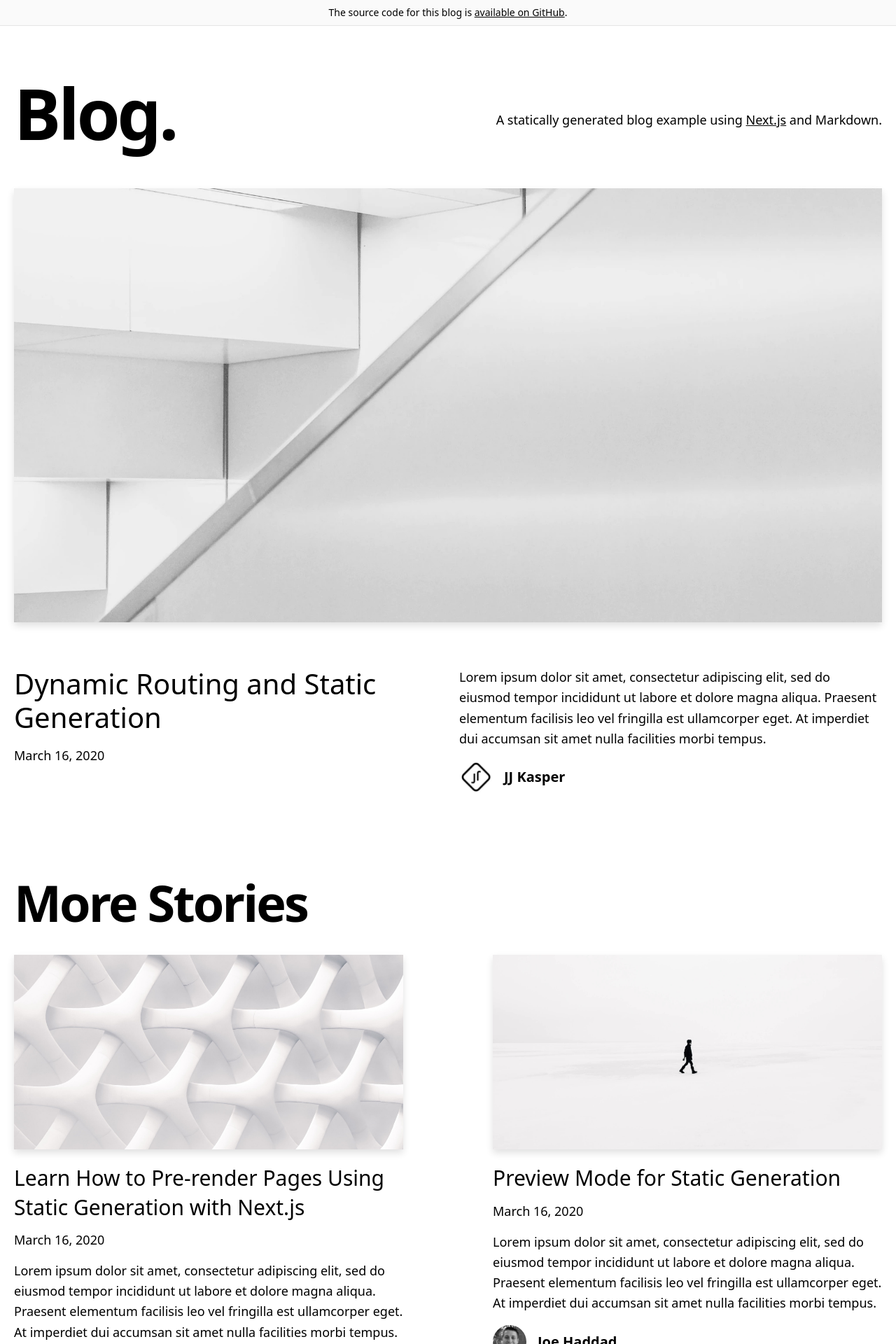
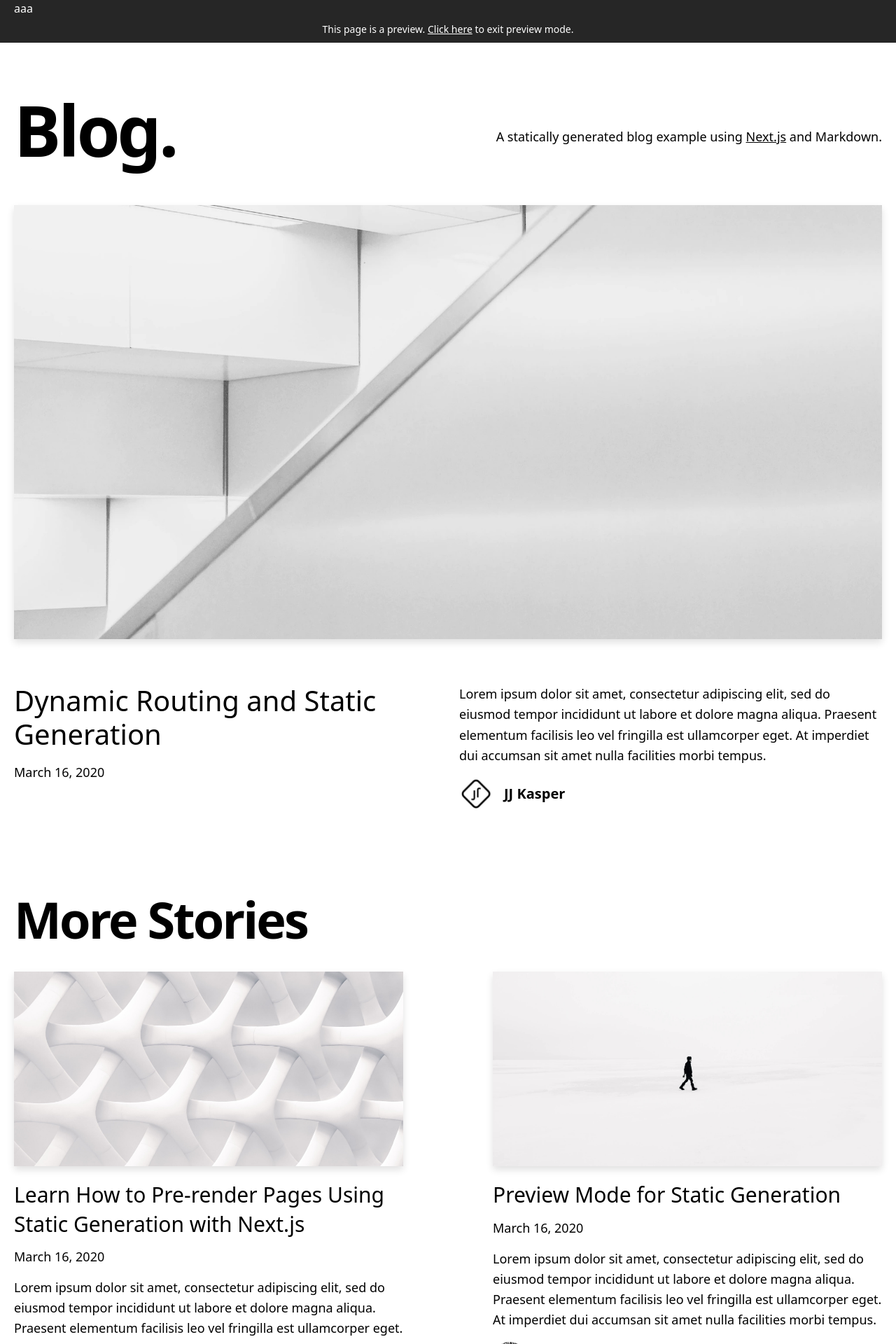
Before and after one commit to Snails8/my-blog, a Next.js app: page / in a window 1280 px wide. Shown: the top 1920 px of the page at 70% size. Built offline with nearby package versions, Linux system fonts and the light colour scheme.

Commit message:
add: 色々調整

```diff
--- /dev/null
+++ b/_posts/test.md
@@ -0,0 +1,12 @@
+---
+title: 'Preview Mode for Static Generation'
+excerpt: 'Lorem ipsum dolor sit amet, consectetur adipiscing elit, sed do eiusmod tempor incididunt ut labore et dolore magna aliqua. Praesent elementum facilisis leo vel fringilla est ullamcorper eget. At imperdiet dui accumsan sit amet nulla facilities morbi tempus.'
+coverImage: '/assets/blog/preview/cover.jpg'
+date: '2020-03-16T05:35:07.322Z'
+author:
+  name: Joe Haddad
+  picture: '/assets/blog/authors/joe.jpeg'
+ogImage:
+  url: '/assets/blog/preview/cover.jpg'
+---
+test
--- a/components/layout.tsx
+++ b/components/layout.tsx
@@ -1,4 +1,4 @@
-import Alert from './alert'
+import GlobalHeader from '../components/organisms/GlobalHeader';
 import Footer from './footer'
 import Meta from './meta'
 
@@ -12,7 +12,7 @@ const Layout = ({ preview, children }: Props) => {
     <>
       <Meta />
       <div className="min-h-screen">
-        <Alert preview={preview} />
+        <GlobalHeader preview={preview} />
         <main>{children}</main>
       </div>
       <Footer />
--- a/components/alert.tsx
+++ b/components/organisms/GlobalHeader.tsx
@@ -1,12 +1,12 @@
-import Container from './container'
+import Container from '../container'
 import cn from 'classnames'
-import { EXAMPLE_PATH } from '../lib/constants'
+import { EXAMPLE_PATH } from '../../lib/constants'
 
 type Props = {
   preview?: boolean
 }
 
-const Alert = ({ preview }: Props) => {
+const GlobalHeader = ({ preview }: Props) => {
   return (
     <div
       className={cn('border-b', {
@@ -15,6 +15,9 @@ const Alert = ({ preview }: Props) => {
       })}
     >
       <Container>
+        <h2 className='justify-start items-center '>
+          aaa
+        </h2>
         <div className="py-2 text-center text-sm">
           {preview ? (
             <>
@@ -45,4 +48,4 @@ const Alert = ({ preview }: Props) => {
   )
 }
 
-export default Alert
+export default GlobalHeader
--- a/pages/index.tsx
+++ b/pages/index.tsx
@@ -17,7 +17,7 @@ export default function Index({ allPosts }: Props) {
   const morePosts = allPosts.slice(1)
   return (
     <>
-      <Layout>
+      <Layout preview>
         <Head>
           <title>{`Next.js Blog Example with ${CMS_NAME}`}</title>
         </Head>
```
